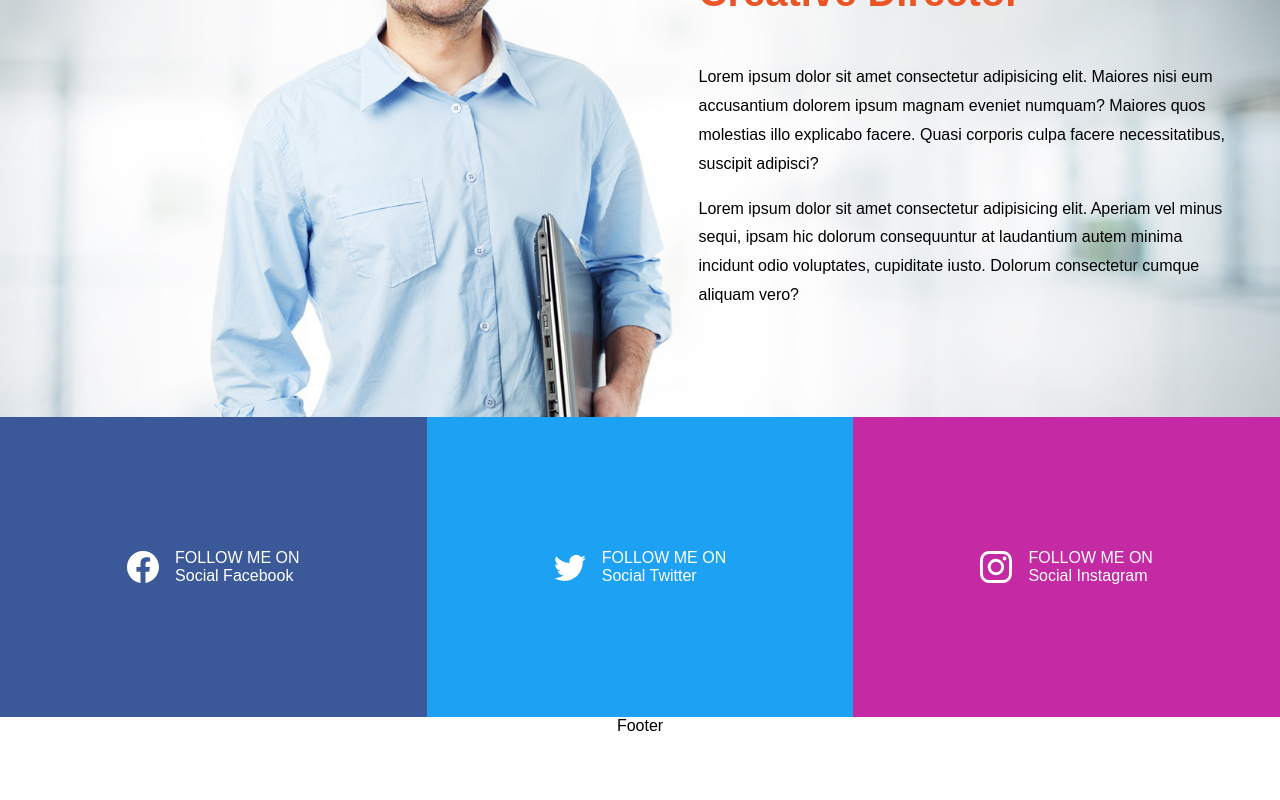
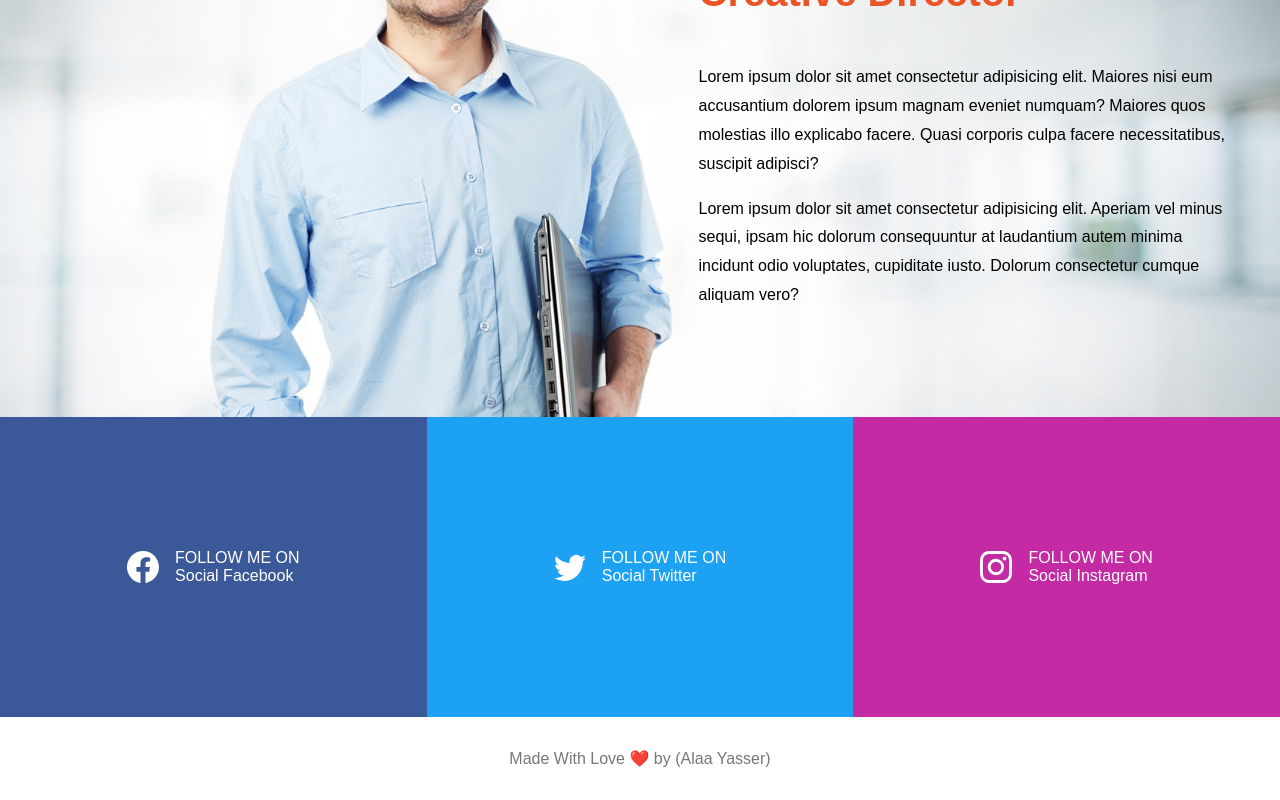
Before and after one commit to alaayasser741/UIPortfolio__Template_react, a React (Create React App) app: page / in a window 1280 px wide. Shown: the part 3591-4391 px from the top of the page. Before the commit the page ends 4326 px from the top, so only its background shows below. Built offline with nearby package versions, Linux system fonts and the light colour scheme.

Commit message:
add footer

```diff
--- a/src/components/Footer/index.jsx
+++ b/src/components/Footer/index.jsx
@@ -1,9 +1,9 @@
 import React from "react";
 const Footer = () => {
     return (
-        <div>
-            Footer
-        </div>
+        <footer style={{fontSize:'1rem',color:'#777',textAlign:"center",padding:"2rem 0"}}>
+            Made With Love ❤️ by (Alaa Yasser)
+        </footer>
     );
 }
 export default Footer;
```
